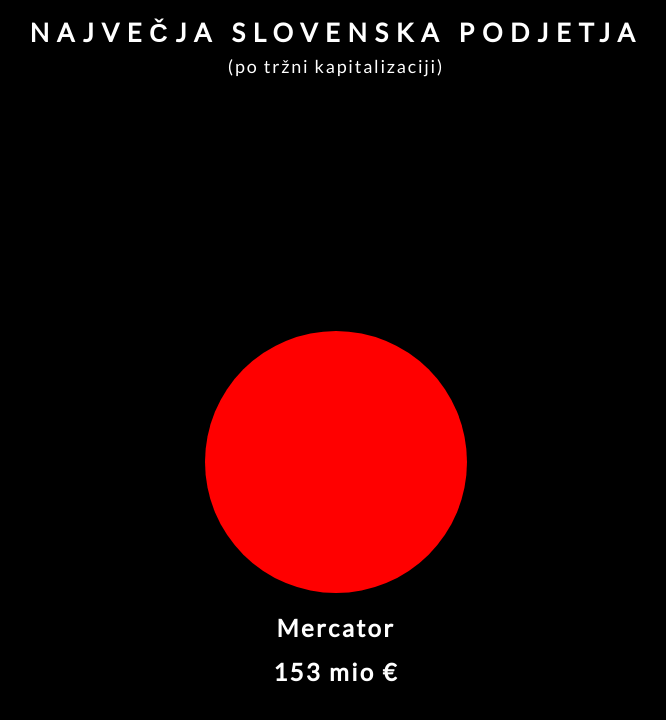
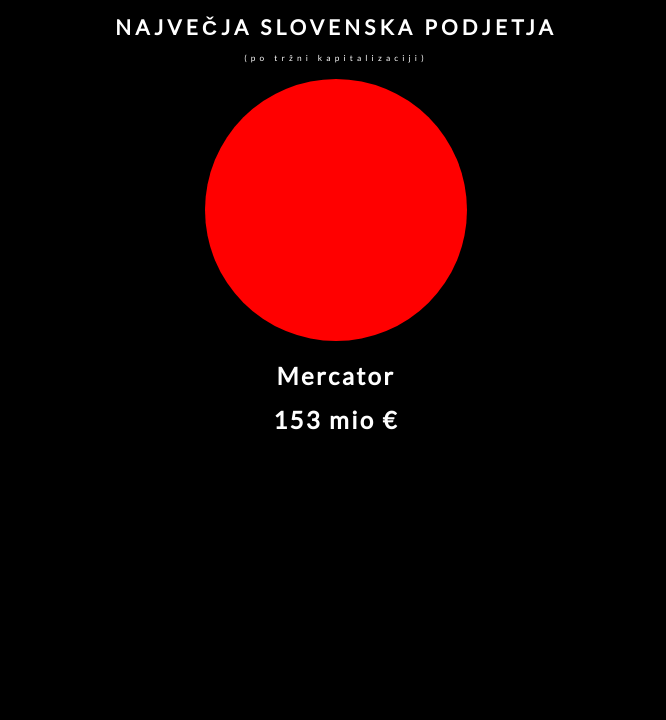
Before and after one commit to sirob/Firme, a plain HTML site: page index.html in a window 1280 px wide. Shown: the whole page, without its empty margins (304-970 px from the left). Drawn offline with Linux system fonts and the light colour scheme; a web font is replaced by a local one.

Commit message:
reduced verical margins and font sizes

```diff
--- a/style.css
+++ b/style.css
@@ -8,16 +8,14 @@ body {
 }
 
 h1 {
-	font-size: 1.6em;
-	letter-spacing: 0.3em;
-	margin-bottom: 20%;
+	font-size: 1.3em;
+	letter-spacing: 0.2em;
 }
 
 
 #podnaslov {
-	font-size: 0.7em;
+	font-size: 0.4em;
 	font-weight: 400;
-	letter-spacing: 0.1em;
 }
 
 h2 {
```
